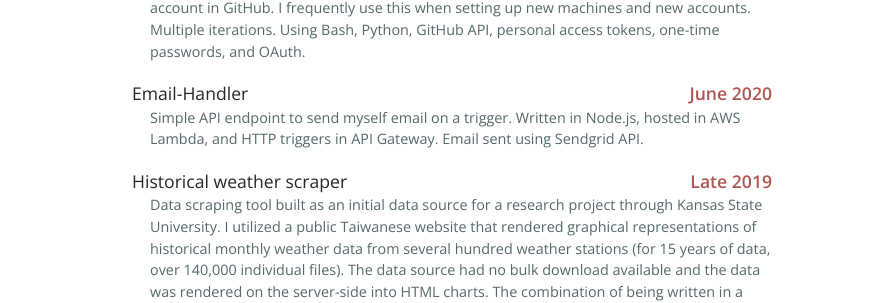
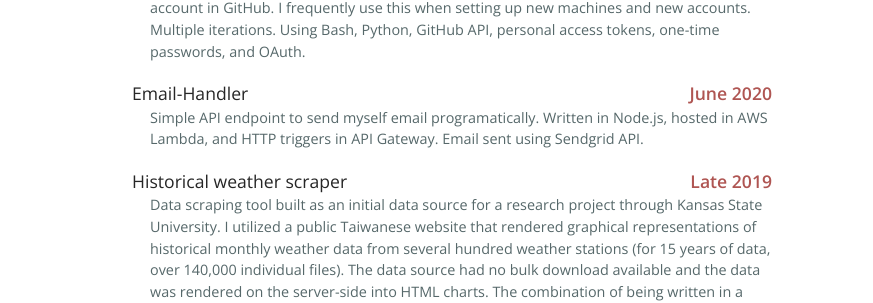
Before and after one commit to its-jman/jman.me, a Jekyll site: the page built from docs/projects/index.html, in a window 1280 px wide. Shown: the part 453-756 px from the top of the page, without its empty margins (188-1061 px from the left). Built offline with Jekyll 4.4.1, drawn with Linux system fonts in a browser that asks for light colours.

Commit message:
Update projects.yml

```diff
--- a/docs/_data/projects.yml
+++ b/docs/_data/projects.yml
@@ -28,7 +28,7 @@
 - name: "Email-Handler"
   date: "June 2020"
   description: |-
-    Simple API endpoint to send myself email on a trigger. Written in Node.js, hosted in
+    Simple API endpoint to send myself email programatically. Written in Node.js, hosted in
     AWS Lambda, and HTTP triggers in API Gateway. Email sent using Sendgrid API.
 
 - name: "Historical weather scraper"
```
